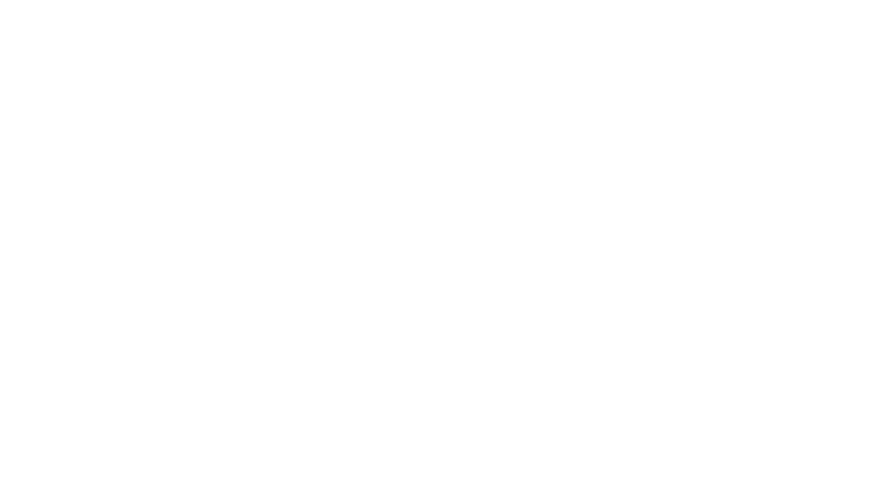
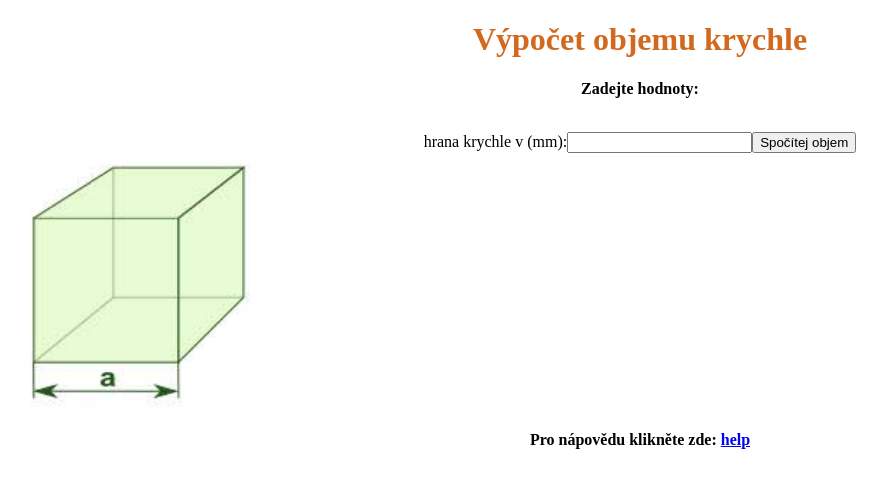
Before and after one commit to vejvodam/projekt, a plain HTML site: page index.html in a window 1280 px wide. Shown: the whole page, without its empty margins (0-888 px from the left). Drawn offline with Linux system fonts and the light colour scheme.

Commit message:
zahajovaci commit

```diff
--- a/index.html
+++ b/index.html
@@ -2,11 +2,16 @@
 <html lang="en">
 <head>
     <meta charset="UTF-8">
-    <meta http-equiv="X-UA-Compatible" content="IE=edge">
-    <meta name="viewport" content="width=device-width, initial-scale=1.0">
-    <title>Document</title>
+    <title>Výpočet objemu krychle</title>
+    <link rel="stylesheet" href="style.css">
 </head>
 <body>
+    <script src="projekt.js"></script>
+    <img src="krychle.png" alt="krychle" width="20%"/>
+    <p>
+        Pro nápovědu klikněte zde: <a href="nápověda.html">help</a>
+    </p>
+
 
 </body>
 </html>
--- /dev/null
+++ b/projekt.js
@@ -0,0 +1,42 @@
+var kontejner = document.createElement("div");
+kontejner.setAttribute("id", "kontejner");
+document.body.appendChild(kontejner);
+
+
+var nadpis = document.createElement("h1");
+nadpis.innerHTML = "Výpočet objemu krychle";
+kontejner.appendChild(nadpis);
+
+
+var popisek = document.createElement("p");
+popisek.innerHTML = "Zadejte hodnoty:";
+kontejner.appendChild(popisek);
+
+
+var hranaLabel = document.createElement("label");
+hranaLabel.setAttribute("for", "hrana");
+hranaLabel.innerHTML = "<br>hrana krychle v (mm):";
+kontejner.appendChild(hranaLabel);
+
+var hranaInput = document.createElement("input");
+hranaInput.setAttribute("type", "number");
+hranaInput.setAttribute("id", "hrana");
+kontejner.appendChild(hranaInput);
+
+
+var tlacitko = document.createElement("button");
+tlacitko.innerHTML = "Spočítej objem";
+tlacitko.onclick = vypocet;
+kontejner.appendChild(tlacitko);
+
+
+var vysledekKontejner = document.createElement("div");
+vysledekKontejner.setAttribute("id", "vysledek");
+kontejner.appendChild(vysledekKontejner);
+
+
+function vypocet() {
+  var hrana = parseFloat(hranaInput.value);
+  var objem = hrana * hrana * hrana;
+  vysledekKontejner.innerHTML = "<br> Objem krychle v mm^3 je " + objem.toFixed(2);
+}
--- /dev/null
+++ b/style.css
@@ -0,0 +1,7 @@
+h1 {color:chocolate}
+h1 {text-align: center;}
+p {font-weight: bold}
+p {text-align: center;}
+input {text-align: center;}
+label {text-align: center;}
+div {text-align: center;}
```
Also changed, not shown: nápověda.html (added, +27 -0 lines), krychle.png (added), 1 other file.
